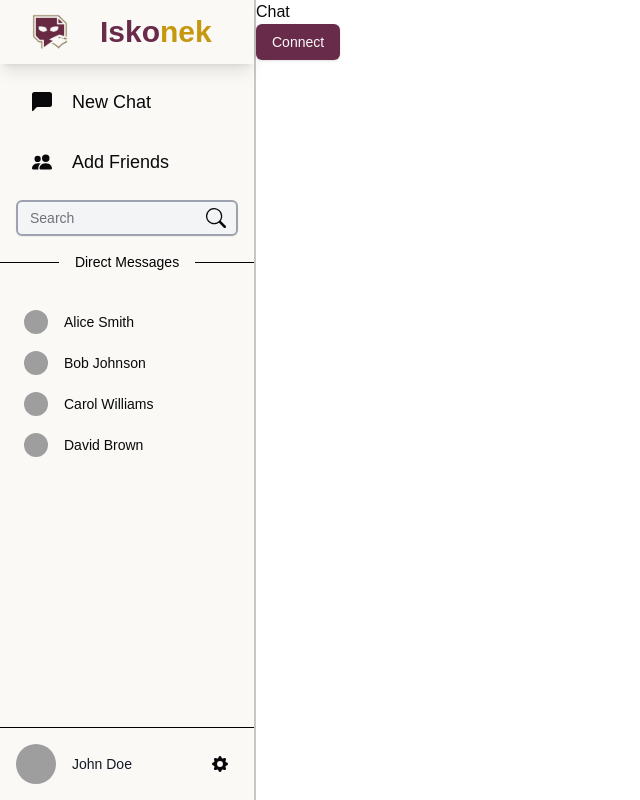
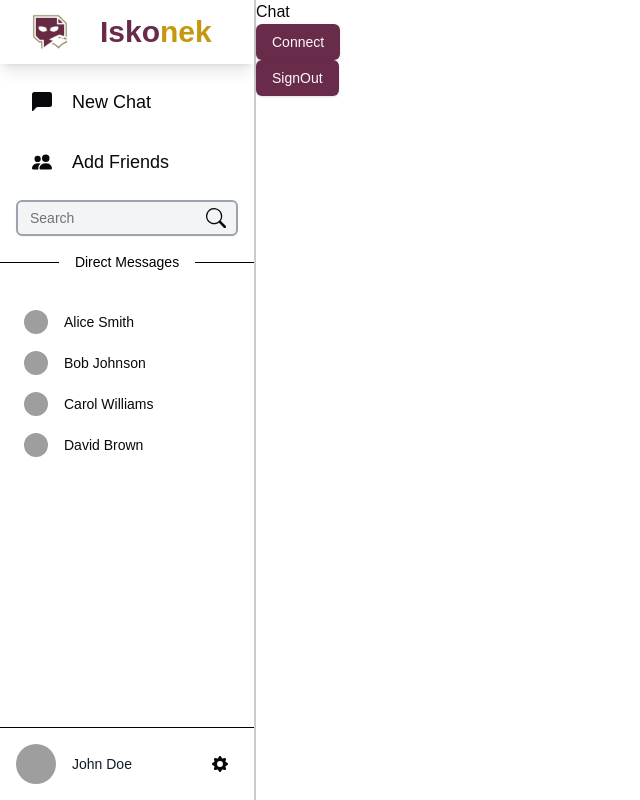
Before and after one commit to r-curio/iskonek, a Next.js app: page /chat in a window 1280 px wide. Shown: the whole page, without its empty margins (0-640 px from the left). Built offline with nearby package versions, Linux system fonts and the light colour scheme; grey boxes are pictures that could not be loaded.

Commit message:
implement chat matching functionality and update sidebar background color

```diff
--- a/src/app/chat/page.tsx
+++ b/src/app/chat/page.tsx
@@ -1,30 +1,102 @@
 'use client'
 import { Button } from "@/components/ui/button"
-
+import { useState, useEffect } from "react"
 
 export default function Chat() {
+    const [isSearching, setIsSearching] = useState(false)
+    const [matchInterval, setMatchInterval] = useState<NodeJS.Timeout | null>(null)
+    const [matchUser, setMatchUser] = useState<string | null>(null)
+
+    const checkMatch = async () => {
+        try {
+            const response = await fetch('/api/chat/match', {
+                method: 'POST',
+            })
+
+            const data = await response.json()
+            console.log('Match check response:', data)
+
+            if (data.status === 'matched' && data.matchedUser) {
+                setIsSearching(false)
+                if (matchInterval) {
+                    clearInterval(matchInterval)
+                    setMatchInterval(null)
+                }
+                setMatchUser(data.matchedUser.username)
+                return true
+            }
+            return false
+        } catch (error) {
+            console.error('Match check error:', error)
+            return false
+        }
+    }
+
     const handleConnect = async () => {
+        setIsSearching(true)
+        const interval = setInterval(async () => {
+            const matched = await checkMatch()
+            if (matched) {
+                clearInterval(interval)
+                setMatchInterval(null)
+            }
+        }, 3000)
+        setMatchInterval(interval)
+    }
 
-        const response = await fetch('/api/chat/match', {
+    // Cleanup on unmount
+    useEffect(() => {
+        return () => {
+            if (matchInterval) clearInterval(matchInterval)
+        }
+    }, [matchInterval])
+
+    const handleSignOut = async () => {
+        const response = await fetch('/api/auth/signout', {
             method: 'POST',
         })
+        const data = await response.json()
+        console.log(data)
+    }
 
+    const handleCancelSearch = async () => {
+        setIsSearching(false)
+        if (matchInterval) clearInterval(matchInterval)
+
+        // Remove user from queue
+        const response = await fetch('/api/chat/cancel-match', {
+            method: 'POST',
+        })
         const data = await response.json()
-        console.log('User:', data.user)
-
-
+        console.log('Cancelled search:', data)
     }
 
     return (
         <div className='flex'>
+        <div>
+            <h1>Chat</h1>
+            {!isSearching ? (
+                <Button
+                    onClick={handleConnect}
+                    disabled={isSearching}
+                >
+                    Connect
+                </Button>
+            ) : (
+                <Button
+                    onClick={handleCancelSearch}
+                    variant="destructive"
+                >
+                    Cancel Search
+                </Button>
+            )}
             <div>
-                <h1>Chat</h1>
-                <Button onClick={handleConnect}>Connect</Button>
-                <div>
-
-                </div>
+                <Button onClick={handleSignOut}>SignOut</Button>
+            </div>
+            <div>
+                {matchUser && <p>Matched with: {matchUser}</p>}
             </div>
         </div>
-
+    </div>
     )
 }
--- a/src/components/sidebar/sidebar.tsx
+++ b/src/components/sidebar/sidebar.tsx
@@ -31,7 +31,7 @@ export default function Sidebar() {
     }, [selectedContact])
 
     return (
-        <div className="w-1/5 max-w-1/5 bg-[#FAF9F6] min-h-screen border-r-2 border-black border-opacity-20 flex flex-col justify-between">
+        <div className="w-1/5 max-w-1/5 bg-white min-h-screen border-r-2 border-black border-opacity-20 flex flex-col justify-between">
             <div>
                 <div className='flex items-center z-10 shadow-lg  bor max-h-16'>
                     <Image src={Logo} alt='logo' width={100} height={100}/>
```
